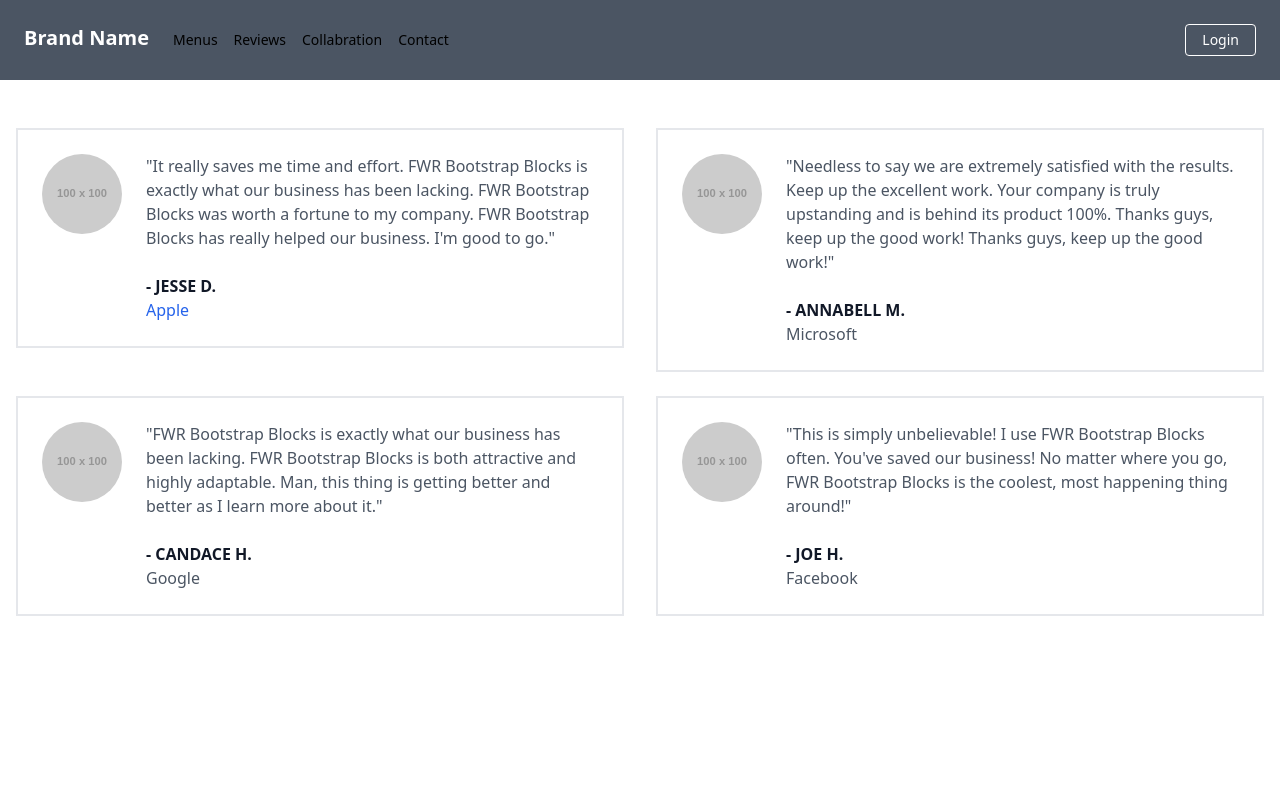
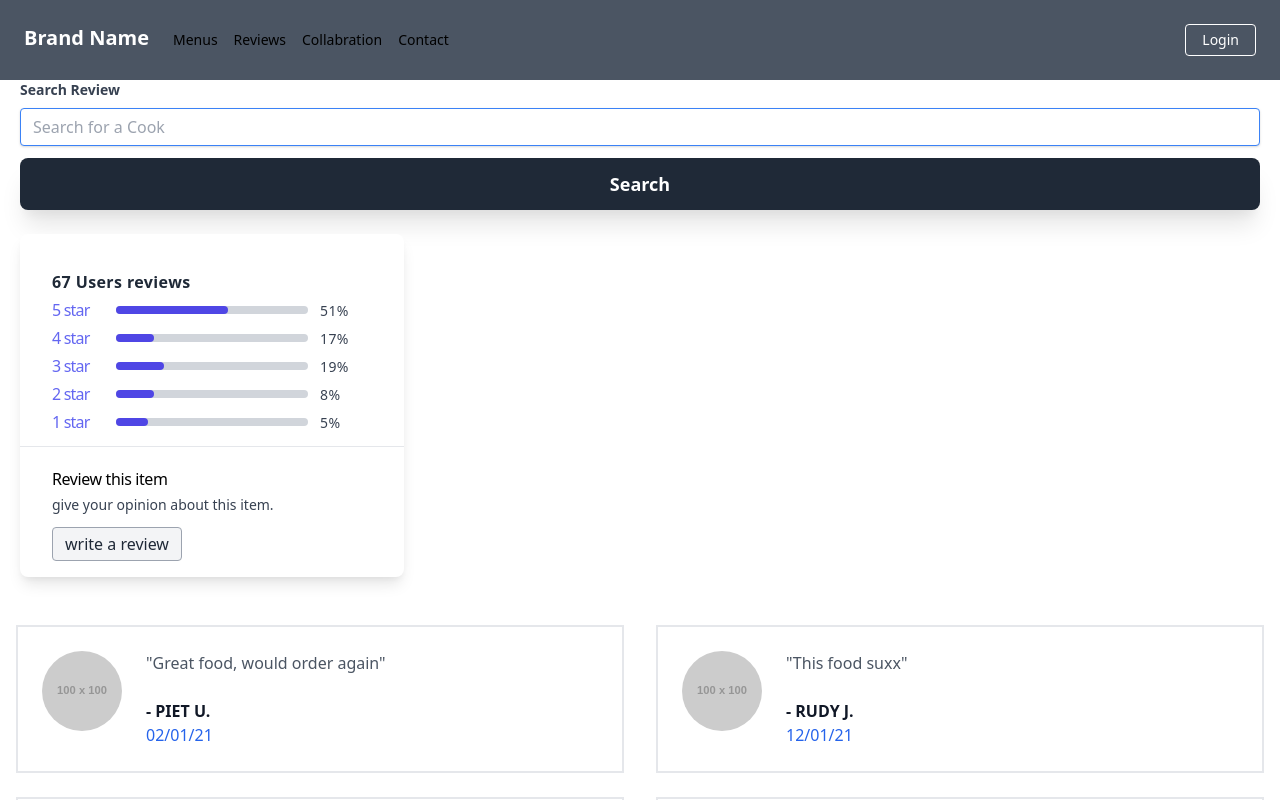
Before and after one commit to kdrbek06/react-masterpiece, a React (Create React App) app: page /Reviews in a window 1280 px wide. Shown: the top 800 px of the page. Built offline with nearby package versions, Linux system fonts and the light colour scheme.

Commit message:
Setup Review components, WIP make dynamic, work through JSON with {}

```diff
--- a/package.json
+++ b/package.json
@@ -4,6 +4,7 @@
   "private": true,
   "dependencies": {
     "@craco/craco": "^6.3.0",
+    "@fortawesome/fontawesome-free": "^5.15.4",
     "@testing-library/jest-dom": "^5.14.1",
     "@testing-library/react": "^11.2.7",
     "@testing-library/user-event": "^12.8.3",
@@ -15,6 +16,8 @@
     "npm-run-all": "^4.1.5",
     "react": "^17.0.2",
     "react-dom": "^17.0.2",
+    "react-icon-rating": "^0.3.0",
+    "react-icons": "^4.3.1",
     "react-router-dom": "^5.3.0",
     "react-scripts": "4.0.3",
     "typescript": "^4.4.3",
--- a/src/components/ReviewCard.tsx
+++ b/src/components/ReviewCard.tsx
@@ -1,15 +1,89 @@
-import React from 'react'
+import React, { Component, useState } from 'react';
+import { FaStar } from "react-icons/fa";
 
 export default function ReviewCard() {
+
   return (
-    <div className="p-6 max-w-sm mx-auto bg-white rounded-xl shadow-md flex items-center space-x-4">
-      <div className="flex-shrink-0">
-        <img className="h-12 w-12" src="/img/logo.svg" alt="ChitChat Logo"></img>
+    <>
+    <div className="mx-5 bg-white shadow-lg rounded-lg  px-4 py-4 max-w-sm ">
+      <div className="mb-1 tracking-wide px-4 py-4" >
+          <h2 className="text-gray-800 font-semibold mt-1">67 Users reviews</h2>
+          <div className="border-b -mx-8 px-8 pb-3">
+            <div className="flex items-center mt-1">
+                <div className=" w-1/5 text-indigo-500 tracking-tighter">
+                  <span>5 star</span>
+                </div>
+                <div className="w-3/5">
+                  <div className="bg-gray-300 w-full rounded-lg h-2">
+                      <div className=" w-7/12 bg-indigo-600 rounded-lg h-2"></div>
+                  </div>
+                </div>
+                <div className="w-1/5 text-gray-700 pl-3">
+                  <span className="text-sm">51%</span>
+                </div>
+            </div>
+            <div className="flex items-center mt-1">
+                <div className="w-1/5 text-indigo-500 tracking-tighter">
+                  <span>4 star</span>
+                </div>
+                <div className="w-3/5">
+                  <div className="bg-gray-300 w-full rounded-lg h-2">
+                      <div className="w-1/5 bg-indigo-600 rounded-lg h-2"></div>
+                  </div>
+                </div>
+                <div className="w-1/5 text-gray-700 pl-3">
+                  <span className="text-sm">17%</span>
+                </div>
+            </div>
+            <div className="flex items-center mt-1">
+                <div className="w-1/5 text-indigo-500 tracking-tighter">
+                  <span>3 star</span>
+                </div>
+                <div className="w-3/5">
+                  <div className="bg-gray-300 w-full rounded-lg h-2">
+                      <div className=" w-3/12 bg-indigo-600 rounded-lg h-2"></div>
+                  </div>
+                </div>
+                <div className="w-1/5 text-gray-700 pl-3">
+                  <span className="text-sm">19%</span>
+                </div>
+            </div>
+            <div className="flex items-center mt-1">
+                <div className=" w-1/5 text-indigo-500 tracking-tighter">
+                  <span>2 star</span>
+                </div>
+                <div className="w-3/5">
+                  <div className="bg-gray-300 w-full rounded-lg h-2">
+                      <div className=" w-1/5 bg-indigo-600 rounded-lg h-2"></div>
+                  </div>
+                </div>
+                <div className="w-1/5 text-gray-700 pl-3">
+                  <span className="text-sm">8%</span>
+                </div>
+            </div>
+            <div className="flex items-center mt-1">
+                <div className="w-1/5 text-indigo-500 tracking-tighter">
+                  <span>1 star</span>
+                </div>
+                <div className="w-3/5">
+                  <div className="bg-gray-300 w-full rounded-lg h-2">
+                      <div className=" w-2/12 bg-indigo-600 rounded-lg h-2"></div>
+                  </div>
+                </div>
+                <div className="w-1/5 text-gray-700 pl-3">
+                  <span className="text-sm">5%</span>
+                </div>
+            </div>
+          </div>
       </div>
-      <div>
-        <div className="text-xl font-medium text-black">ChitChat</div>
-        <p className="text-blue-500">You have a new message!</p>
+      <div className="w-full px-4">
+          <h3 className="font-medium tracking-tight">Review this item</h3>
+          <p className="text-gray-700 text-sm py-1">
+            give your opinion about this item.
+          </p>
+          <button className="bg-gray-100 border border-gray-400 px-3 py-1 rounded  text-gray-800 mt-2">write a review</button>
       </div>
     </div>
+    </>
   )
 }
--- a/src/components/Reviews.tsx
+++ b/src/components/Reviews.tsx
@@ -1,9 +1,30 @@
-import React from 'react'
+import React from 'react';
+import ReviewCard from './ReviewCard';
 
 export default function Reviews() {
+  // function searchButton() {
+  //   console.log('clicked')
+  // }
+
   return (
+    <>
+    <form>
+      <div className="mb-6 mx-5">
+        <label className="block text-gray-700 text-sm font-bold mb-2" htmlFor="searchReview">
+          Search Review
+        </label>
+        <input className="shadow appearance-none border border-blue-500 rounded w-full py-2 px-3 text-gray-700 mb-3 leading-tight focus:outline-none focus:shadow-outline" id="password" type="text" placeholder="Search for a Cook"></input>
+        <button className="text-lg font-semibold
+        bg-gray-800 w-full text-white rounded-lg
+        px-6 py-3 block shadow-xl hover:text-white hover:bg-black">
+        Search
+      </button>
+      </div>
+    </form>
+    <ReviewCard />
+
     <div className="testimonial-1 py-4 md:py-12">
-      <div className="container mx-auto px-4">
+      <div className="container  px-4">
         <div className="md:flex md:flex-wrap md:-mx-4 mb-4">
 
           <div className="md:w-1/2 md:px-4 mt-6 md:mt-0">
@@ -12,9 +33,9 @@ export default function Reviews() {
                 <img src="//via.placeholder.com/100/eee" alt="profile image" className="w-full h-full object-cover"></img>
               </div>
               <div>
-                <p className="text-gray-600">"It really saves me time and effort. FWR Bootstrap Blocks is exactly what our business has been lacking. FWR Bootstrap Blocks was worth a fortune to my company. FWR Bootstrap Blocks has really helped our business. I'm good to go."</p>
-                <div className="text-gray-900 font-bold uppercase mt-6">- Jesse D.</div>
-                <div className="text-blue-600">Apple</div>
+                <p className="text-gray-600">"Great food, would order again"</p>
+                <div className="text-gray-900 font-bold uppercase mt-6">- Piet U.</div>
+                <div className="text-blue-600">02/01/21</div>
               </div>
             </div>
           </div>
@@ -25,9 +46,9 @@ export default function Reviews() {
                 <img src="//via.placeholder.com/100/eee" alt="profile image" className="w-full h-full object-cover"></img>
               </div>
               <div>
-                <p className="text-gray-600">"Needless to say we are extremely satisfied with the results. Keep up the excellent work. Your company is truly upstanding and is behind its product 100%. Thanks guys, keep up the good work! Thanks guys, keep up the good work!"</p>
-                <div className="text-gray-900 font-bold uppercase mt-6">- Annabell M.</div>
-                <div className="text-gray-600">Microsoft</div>
+                <p className="text-gray-600">"This food suxx"</p>
+                <div className="text-gray-900 font-bold uppercase mt-6">- Rudy J.</div>
+                <div className="text-blue-600">12/01/21</div>
               </div>
             </div>
           </div>
@@ -38,9 +59,9 @@ export default function Reviews() {
                 <img src="//via.placeholder.com/100/eee" alt="profile image" className="w-full h-full object-cover"></img>
               </div>
               <div>
-                <p className="text-gray-600">"FWR Bootstrap Blocks is exactly what our business has been lacking. FWR Bootstrap Blocks is both attractive and highly adaptable. Man, this thing is getting better and better as I learn more about it."</p>
-                <div className="text-gray-900 font-bold uppercase mt-6">- Candace H.</div>
-                <div className="text-gray-600">Google</div>
+                <p className="text-gray-600">"Average but for a good price"</p>
+                <div className="text-gray-900 font-bold uppercase mt-6">- Louis L.</div>
+                <div className="text-blue-600">01/02/21</div>
               </div>
             </div>
           </div>
@@ -51,14 +72,15 @@ export default function Reviews() {
                 <img src="//via.placeholder.com/100/eee" alt="profile image" className="w-full h-full object-cover"></img>
               </div>
               <div>
-                <p className="text-gray-600">"This is simply unbelievable! I use FWR Bootstrap Blocks often. You've saved our business! No matter where you go, FWR Bootstrap Blocks is the coolest, most happening thing around!"</p>
-                <div className="text-gray-900 font-bold uppercase mt-6">- Joe H.</div>
-                <div className="text-gray-600">Facebook</div>
+                <p className="text-gray-600">"I don't feel well after this"</p>
+                <div className="text-gray-900 font-bold uppercase mt-6">- Nick G.</div>
+                <div className="text-blue-600">20/02/21</div>
               </div>
             </div>
           </div>
         </div>
       </div>
     </div>
+    </>
   )
 }
```
Also changed, not shown: 1 other file (tests, documents, lock files or other folders).
